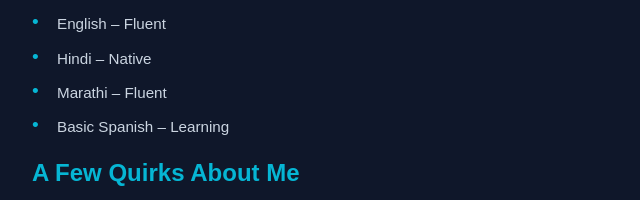
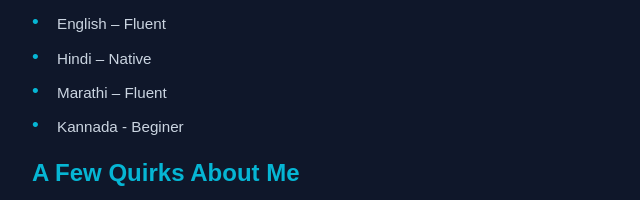
Before and after one commit to Amit-1805/Portfolio, a plain HTML site: page project/index.html in a window 1280 px wide. Shown: the part 3392-3592 px from the top of the page, 493-1133 px from the left. Drawn offline with nearby package versions, Linux system fonts and the light colour scheme.

```diff
--- a/project/index.html
+++ b/project/index.html
@@ -293,7 +293,7 @@
         <li>English – Fluent</li>
         <li>Hindi – Native</li>
         <li>Marathi – Fluent</li>
-        <li>Basic Spanish – Learning</li>
+        <li>Kannada - Beginer</li>
       </ul>
 
       <!-- Fun / Unique Facts -->
```
